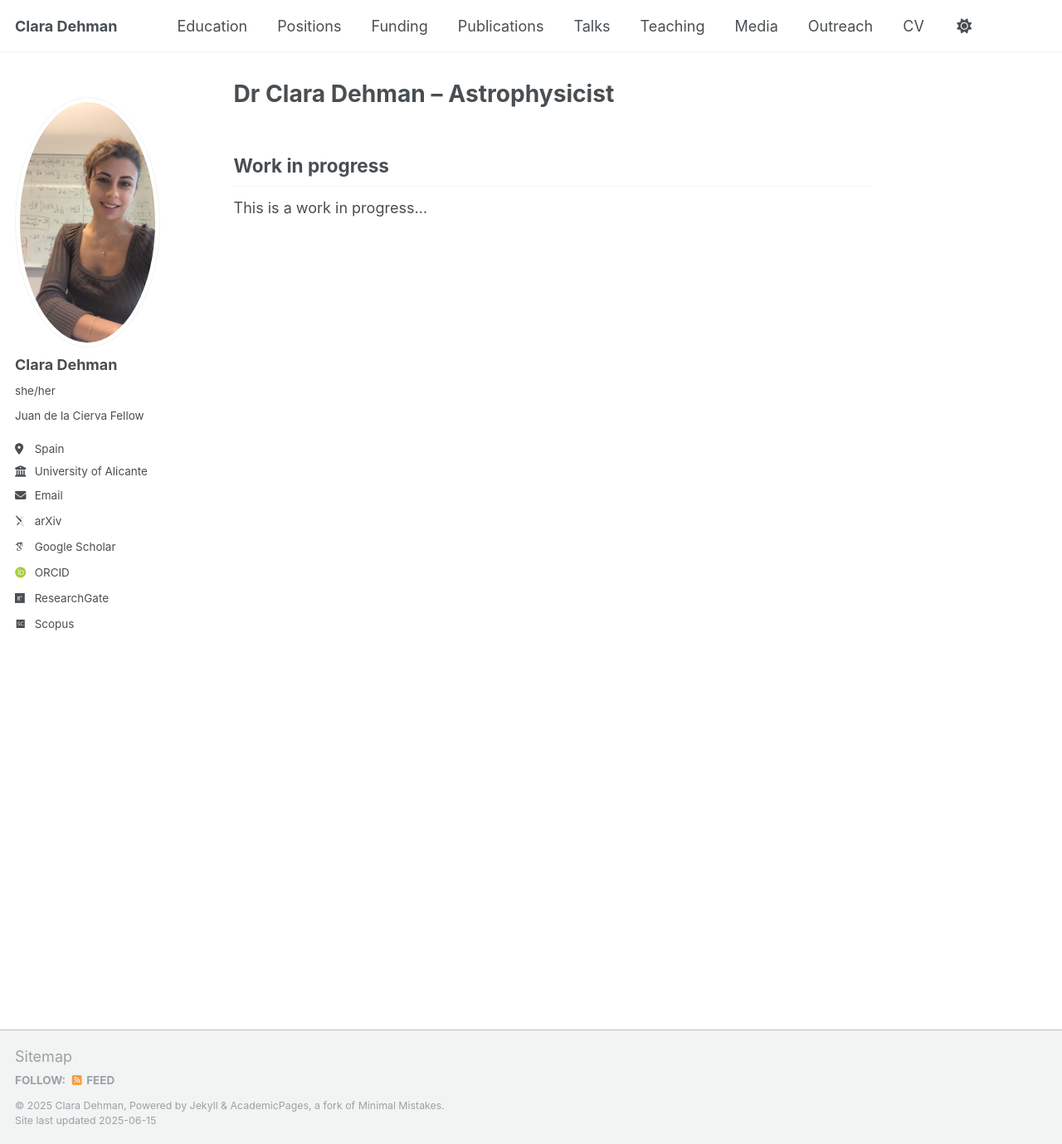
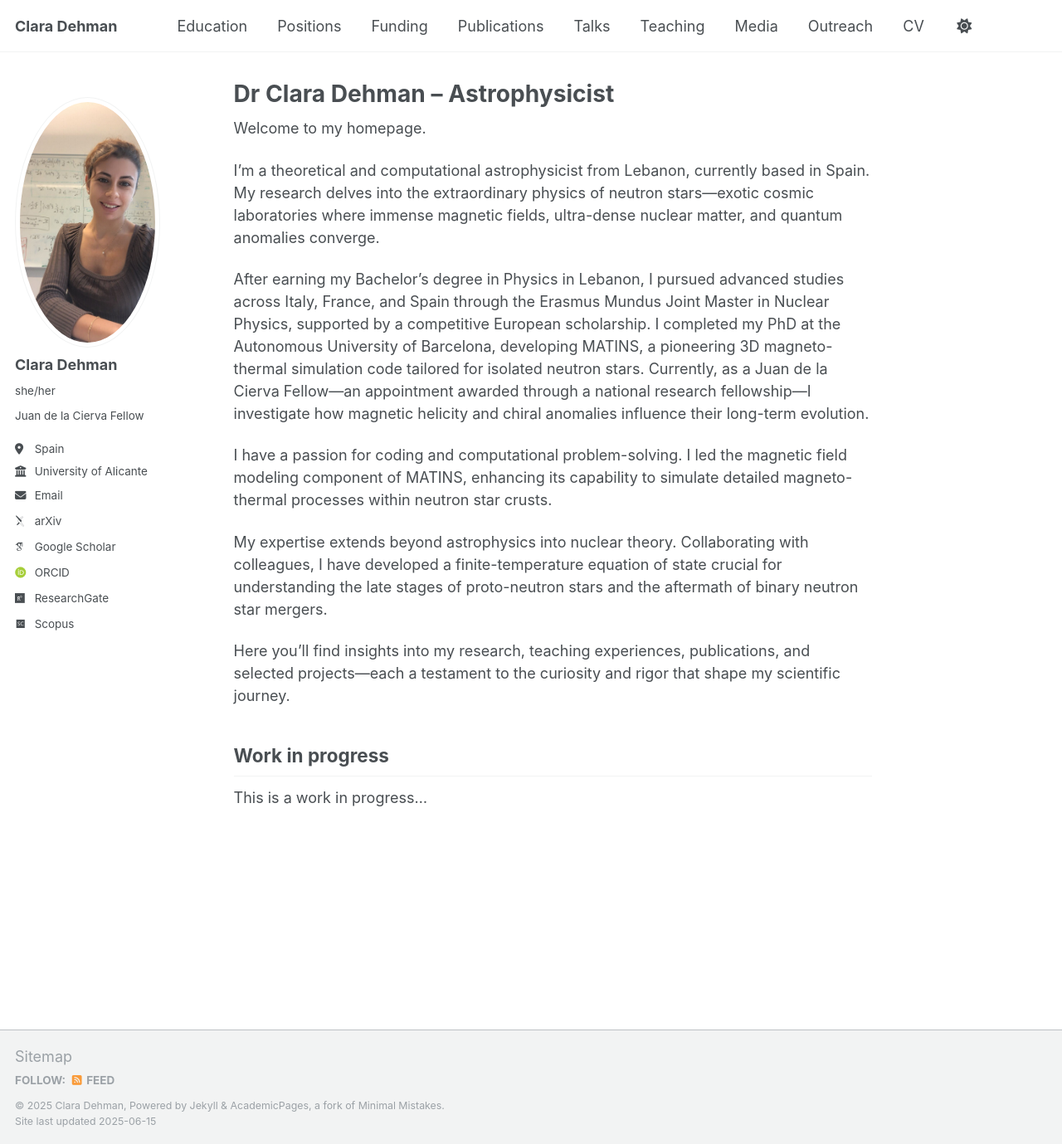
Before and after one commit to ClaraDehman/ClaraDehman.github.io, a Jekyll site: the page built from _pages/about.md, in a window 1280 px wide and 1379 px high. Shown: the whole window at 83% size. Built offline with Jekyll 4.4.1, drawn with Linux system fonts in a browser that asks for light colours; some web fonts are replaced.

Commit message:
Update about.md

```diff
--- a/_pages/about.md
+++ b/_pages/about.md
@@ -6,6 +6,19 @@ redirect_from:
   - /about/
   - /about.html
 ---
+Welcome to my homepage.
+
+I’m a theoretical and computational astrophysicist from Lebanon, currently based in Spain. My research delves into the extraordinary physics of neutron stars—exotic cosmic laboratories where immense magnetic fields, ultra-dense nuclear matter, and quantum anomalies converge.
+
+After earning my Bachelor’s degree in Physics in Lebanon, I pursued advanced studies across Italy, France, and Spain through the Erasmus Mundus Joint Master in Nuclear Physics, supported by a competitive European scholarship. I completed my PhD at the Autonomous University of Barcelona, developing MATINS, a pioneering 3D magneto-thermal simulation code tailored for isolated neutron stars. Currently, as a Juan de la Cierva Fellow—an appointment awarded through a national research fellowship—I investigate how magnetic helicity and chiral anomalies influence their long-term evolution.
+
+I have a passion for coding and computational problem-solving. I led the magnetic field modeling component of MATINS, enhancing its capability to simulate detailed magneto-thermal processes within neutron star crusts.
+
+My expertise extends beyond astrophysics into nuclear theory. Collaborating with colleagues, I have developed a finite-temperature equation of state crucial for understanding the late stages of proto-neutron stars and the aftermath of binary neutron star mergers.
+
+Here you’ll find insights into my research, teaching experiences, publications, and selected projects—each a testament to the curiosity and rigor that shape my scientific journey.
+
+
 
 
 Work in progress
```
